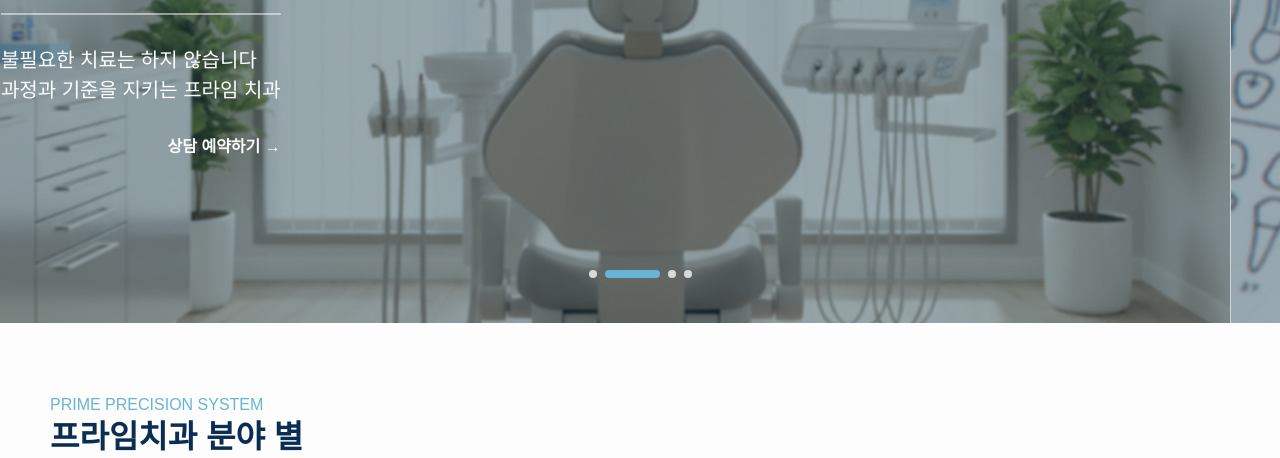
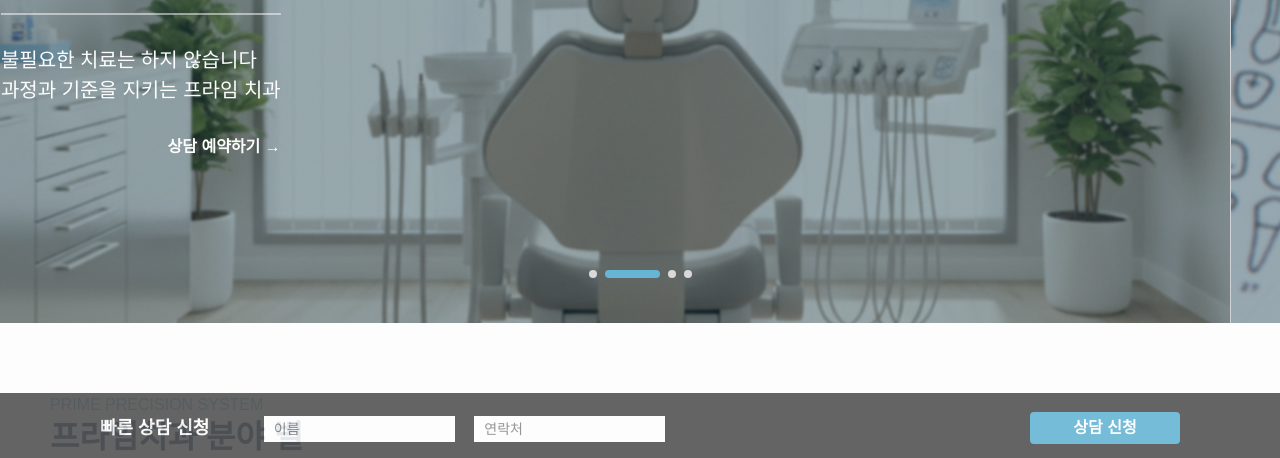
Before and after one commit to yuhyeon9808/prime, a website: page index.html in a window 1280 px wide. Shown: the part 337-795 px from the top of the page. Drawn offline with nearby package versions, Linux system fonts and the light colour scheme.

Commit message:
feat 상담 신청 바 추가

```diff
--- a/index.html
+++ b/index.html
@@ -1181,7 +1181,7 @@
       </main>
 
       <!-- footer-->
-      <footer class="w-full bg-footer-bg py-[60px]">
+      <footer class="w-full bg-footer-bg py-[60px] xl:mb-[70px]">
         <div
           class="inner 1440:px-[150px] w-full md:px-[100px] px-[50px] flex lg:flex-row flex-col lg:gap-0 gap-[30px] justify-between"
         >
@@ -1228,6 +1228,36 @@
           </div>
         </div>
       </footer>
+
+      <!--상담신청바-->
+      <div
+        class="xl:flex hidden bg-bar-bg w-full h-[70px] fixed bottom-0 items-center opacity-90 z-50"
+      >
+        <div
+          class="inner 1440:w-[1440px] 1440:px-[150px] w-full px-[100px] flex justify-between items-center"
+        >
+          <div>
+            <span class="text-18 text-bg font-semibold mr-[50px]"
+              >빠른 상담 신청</span
+            >
+            <input
+              type="text"
+              placeholder="이름"
+              class="bg-bg h-[26px] pl-[10px] text-14 mr-[15px]"
+            />
+            <input
+              type="text"
+              placeholder="연락처"
+              class="bg-bg h-[26px] pl-[10px] text-14"
+            />
+          </div>
+          <button
+            class="bg-brand text-bg w-[150px] py-1 font-semibold rounded-sm"
+          >
+            상담 신청
+          </button>
+        </div>
+      </div>
     </div>
   </body>
 </html>
--- a/src/css/input.css
+++ b/src/css/input.css
@@ -33,6 +33,7 @@
   --text-32: 32px;
   --text-24: 24px;
   --text-20: 20px;
+  --text-18: 18px;
   --text-16: 16px;
   --text-14: 14px;
 
```
Also changed, not shown: src/css/output.css.
